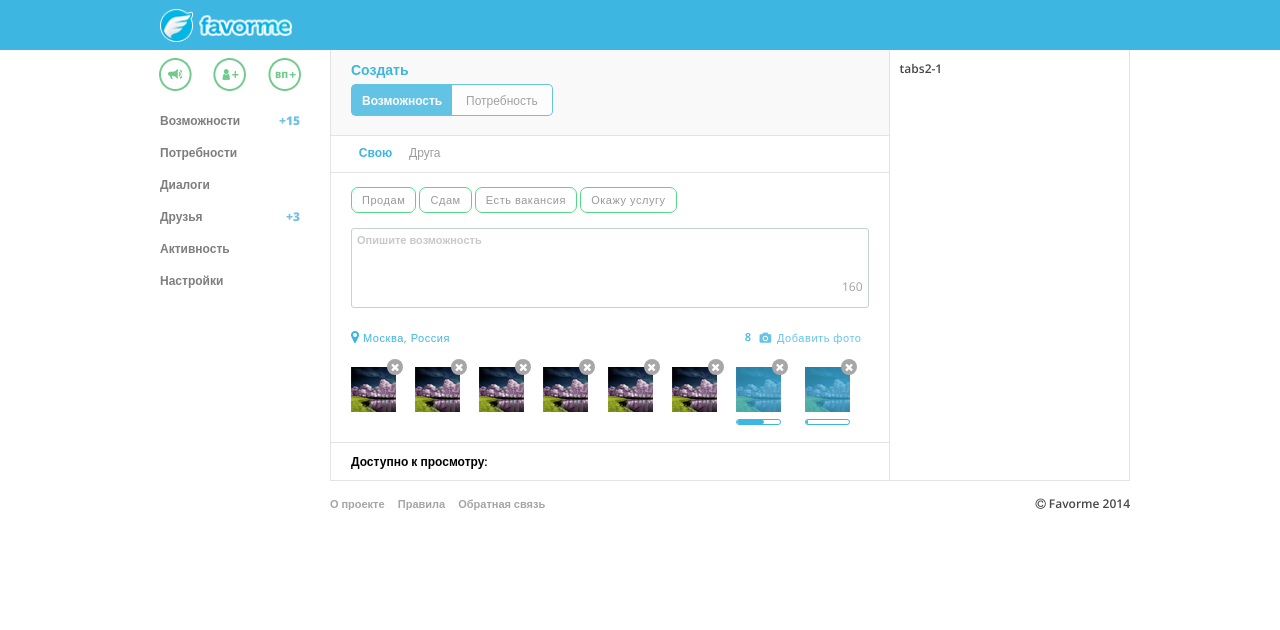
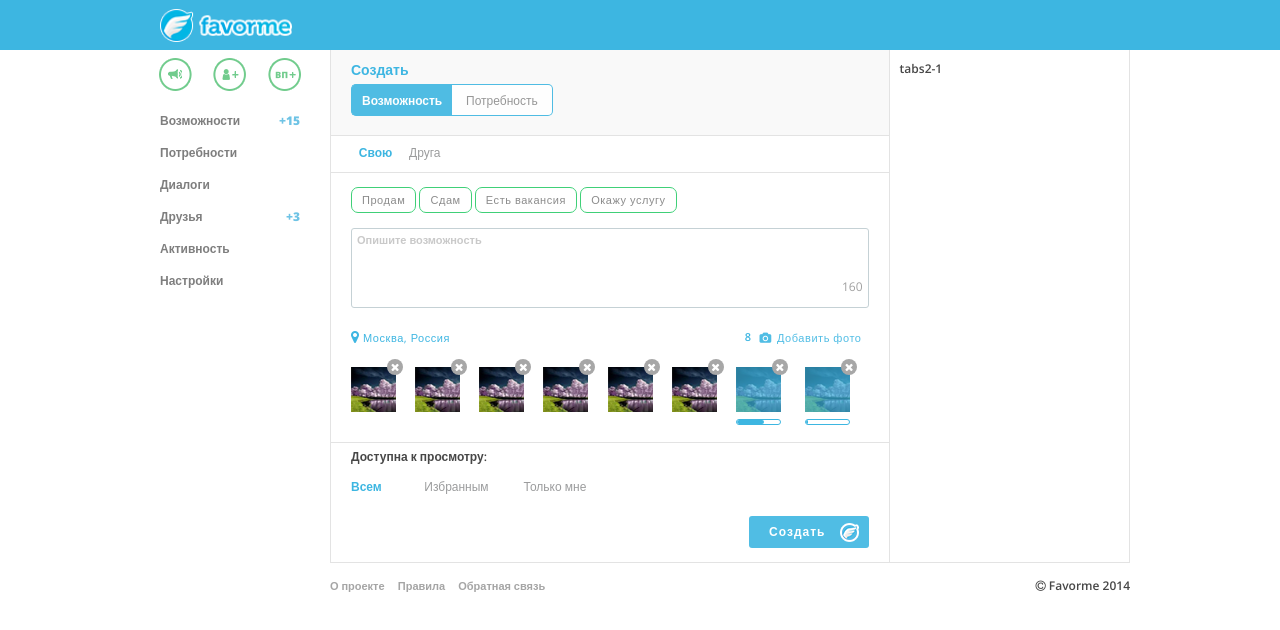
Before and after one commit to vvzubkov/favorme-html-css, a plain HTML site: page create_vp.html in a window 1280 px wide. Drawn offline with nearby package versions, Linux system fonts and the light colour scheme.

Commit message:
update style.css

```diff
--- a/create_vp.html
+++ b/create_vp.html
@@ -370,8 +370,30 @@
                                 </section>
                             </div>
                         </section>
-                        <section class="pad10-20 ta-l">
-                            <p class="c-black">Доступно к просмотру:</p>
+                        <section class="tabSection" tabs="4">
+                            <p class="dib w-full pad5-20 ta-l">Доступна к просмотру:</p>
+                            <ul class="tabs tabs-title ta-l pad0-20" tabs="4">
+                                <section class="w-35part pad0">
+                                    <li class="va-middle w-14part pad10-0 ta-l current">Всем</li>
+                                    <li class="va-middle w-13part pad10-0 ta-l">Избранным</li>
+                                    <li class="va-middle w-13part pad10-0 ta-l">Только мне</li>
+                                </section>
+                            </ul>
+                            <!--<section class="tab-box pad10-20 ta-l radio-c" tabs="4">-->
+
+                            <!--</section>-->
+                            <!--<section class="tab-box hidden pad10-20 ta-l radio-c" tabs="4">-->
+
+                            <!--</section>-->
+                            <!--<section class="tab-box hidden pad10-20 ta-l radio-c" tabs="4">-->
+
+                            <!--</section>-->
+                        </section>
+                        <section class="pad5-20">
+                            <a class="button button-middle f-r bg-blue w-auto next" href="/">
+                                <span class="dib pad0-10">Создать</span>
+                                <img class="dib va-middle" src="images/logo/logo-mini.png" alt=""/>
+                            </a>
                         </section>
                     </section>
                     <section class="w-30perc f-r">
--- a/css/modifier.css
+++ b/css/modifier.css
@@ -120,7 +120,7 @@
 }
 
 .pad10 {
-    padding: 10px;
+    padding: 10px !important;
 }
 
 .pad-l-60px {
@@ -205,7 +205,7 @@
 
 /*----------- Width option -----------*/
 .w-auto {
-    width: auto;
+    width: auto !important;
 }
 
 .w-full {
@@ -217,7 +217,7 @@
 }
 
 .w-13part {
-    width: 32%;
+    width: 32.5% !important;
 }
 
 .w-23part {
@@ -229,7 +229,7 @@
 }
 
 .w-14part {
-    width: 24%;
+    width: 24% !important;
 }
 
 .w-15part {
--- a/css/style.css
+++ b/css/style.css
@@ -124,7 +124,7 @@ label {
     margin: 5px 0;
     padding: 0 10px;
     color: #ffffff;
-    opacity: 0.8;
+    opacity: 0.9;
     letter-spacing: 1px;
     text-align: center;
     vertical-align: middle;
```
